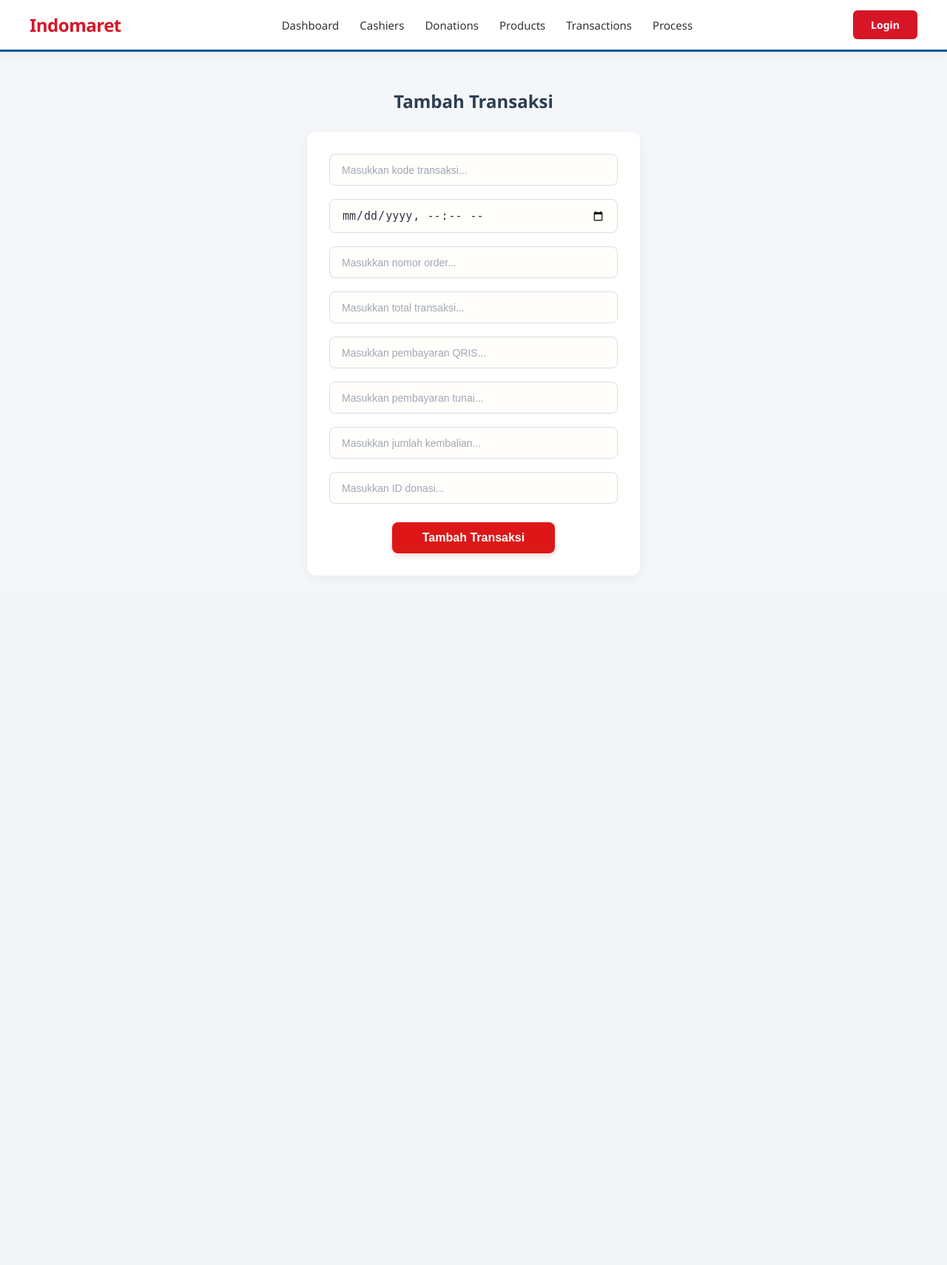
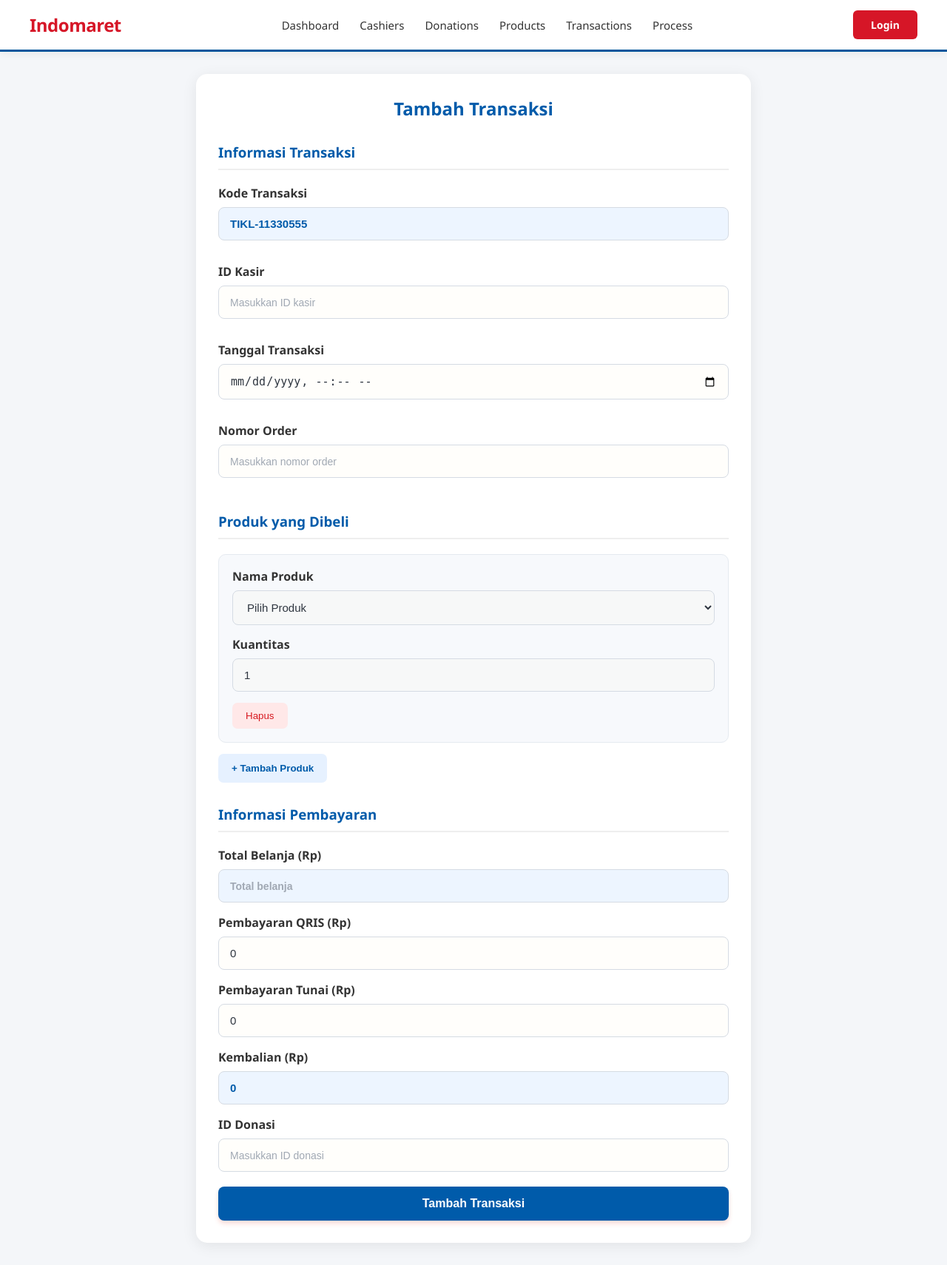
Before and after one commit to dirakhraa/RPL4_indomaret_POS, a PHP site: page /pages/transactions/add.php in a window 1280 px wide. Shown: the whole page at 74% size. Before the commit the page ends 752 px from the top, so only its background shows below. Run offline with PHP 8.4, Linux system fonts and the light colour scheme; data that the repository does not hold is empty.

Commit message:
Update fitur transaksi PHP

```diff
--- a/pages/transactions/add.php
+++ b/pages/transactions/add.php
@@ -1,50 +1,229 @@
 <?php
-// Mendefinisikan ROOTPATH
-define('ROOTPATH', $_SERVER['DOCUMENT_ROOT'] . '/indomaret_RPL4/');
+define('ROOTPATH', $_SERVER['DOCUMENT_ROOT'] . '/indomaret_RPL4');
 
+include ROOTPATH . '/config/config.php';
 include ROOTPATH . '/includes/header.php';
+
+// Mengambil daftar produk dari database
+$query_produk = mysqli_query($connection, "SELECT * FROM tabel_produk");
 ?>
 
-<center style="margin-top: 50px;">
+<div class="transaction-container">
 
-    <h1>Tambah Transaksi</h1>
+    <form action="../../process/transactions_process.php" method="post" class="transaction-form">
 
-    <form action="../../process/transactions_process.php" method="post">
+        <h1>Tambah Transaksi</h1>
 
         <input type="hidden" name="action" value="add">
 
+        <!-- INFORMASI TRANSAKSI -->
+        <h3>Informasi Transaksi</h3>
+
         <div class="input-group">
 
-            <input type="text" name="kode_transaksi" class="custom-input" placeholder="Masukkan kode transaksi..."
-                required>
+            <div class="form-field">
+                <label>Kode Transaksi</label>
+                <input type="text" name="kode_transaksi" class="custom-input"
+                    value="TIKL-<?= date('His') . rand(10, 99); ?>" readonly required>
+            </div>
 
-            <input type="datetime-local" name="tanggal_transaksi" class="custom-input" required>
+            <div class="form-field">
+                <label>ID Kasir</label>
+                <input type="number" name="id_kasir" class="custom-input" placeholder="Masukkan ID kasir" required>
+            </div>
 
-            <input type="text" name="no_order" class="custom-input" placeholder="Masukkan nomor order..." required>
+            <div class="form-field">
+                <label>Tanggal Transaksi</label>
+                <input type="datetime-local" name="tanggal_transaksi" class="custom-input" required>
+            </div>
 
-            <input type="number" name="total" class="custom-input" placeholder="Masukkan total transaksi..." step="0.01"
-                required>
-
-            <input type="number" name="QRIS" class="custom-input" placeholder="Masukkan pembayaran QRIS..." step="0.01"
-                required>
-
-            <input type="number" name="tunai" class="custom-input" placeholder="Masukkan pembayaran tunai..." required>
-
-            <input type="number" name="kembalian" class="custom-input" placeholder="Masukkan jumlah kembalian..."
-                required>
-
-            <input type="number" name="id_donasi" class="custom-input" placeholder="Masukkan ID donasi..." required>
+            <div class="form-field">
+                <label>Nomor Order</label>
+                <input type="text" name="no_order" class="custom-input" placeholder="Masukkan nomor order" required>
+            </div>
 
         </div>
 
-        <button type="submit" class="btn btn-primary">
+        <!-- PRODUK YANG DIBELI -->
+        <h3>Produk yang Dibeli</h3>
+
+        <div id="daftar-produk">
+
+            <div class="baris-produk">
+
+                <div class="form-field">
+                    <label>Nama Produk</label>
+
+                    <select name="id_produk[]" class="custom-input" onchange="hitungTotal()" required>
+
+                        <option value="">Pilih Produk</option>
+
+                        <?php
+                        mysqli_data_seek($query_produk, 0);
+
+                        while ($produk = mysqli_fetch_assoc($query_produk)) {
+                        ?>
+
+                        <option value="<?= $produk['id_produk']; ?>" data-harga="<?= $produk['harga']; ?>"
+                            data-diskon="<?= $produk['diskon']; ?>">
+
+                            <?= htmlspecialchars($produk['nama_produk']); ?>
+
+                        </option>
+
+                        <?php } ?>
+
+                    </select>
+                </div>
+
+                <div class="form-field">
+                    <label>Kuantitas</label>
+
+                    <input type="number" name="kuantitas[]" class="custom-input" placeholder="Masukkan jumlah produk"
+                        min="1" value="1" oninput="hitungTotal()" required>
+                </div>
+
+                <button type="button" class="btn-hapus-produk" onclick="hapusProduk(this)">
+                    Hapus
+                </button>
+
+            </div>
+
+        </div>
+
+        <button type="button" class="btn-tambah-produk" onclick="tambahProduk()">
+            + Tambah Produk
+        </button>
+
+        <!-- PEMBAYARAN -->
+        <h3>Informasi Pembayaran</h3>
+
+        <div class="form-field">
+            <label for="total">Total Belanja (Rp)</label>
+
+            <input type="number" id="total" name="total" class="custom-input" placeholder="Total belanja" readonly
+                required>
+        </div>
+
+        <div class="form-field">
+            <label for="QRIS">Pembayaran QRIS (Rp)</label>
+
+            <input type="number" id="QRIS" name="QRIS" class="custom-input" placeholder="Masukkan pembayaran QRIS"
+                min="0" step="0.01" value="0" oninput="hitungKembalian()" required>
+        </div>
+
+        <div class="form-field">
+            <label for="tunai">Pembayaran Tunai (Rp)</label>
+
+            <input type="number" id="tunai" name="tunai" class="custom-input" placeholder="Masukkan pembayaran tunai"
+                min="0" value="0" oninput="hitungKembalian()" required>
+        </div>
+
+        <div class="form-field">
+            <label for="kembalian">Kembalian (Rp)</label>
+
+            <input type="number" id="kembalian" name="kembalian" class="custom-input" placeholder="Kembalian" value="0"
+                readonly>
+        </div>
+
+        <div class="form-field">
+            <label for="id_donasi">ID Donasi</label>
+
+            <input type="number" id="id_donasi" name="id_donasi" class="custom-input" placeholder="Masukkan ID donasi"
+                required>
+        </div>
+
+        <!-- TOMBOL SIMPAN -->
+        <button type="submit" class="btn btn-primary btn-simpan">
             Tambah Transaksi
         </button>
 
     </form>
 
-</center>
+</div>
 
-<?php
-include ROOTPATH . '/includes/footer.php';
-?>
+<script>
+// MENAMBAHKAN PRODUK
+function tambahProduk() {
+
+    let daftar = document.getElementById("daftar-produk");
+
+    let baris = daftar.querySelector(".baris-produk").cloneNode(true);
+
+    baris.querySelector("select").value = "";
+    baris.querySelector("input").value = 1;
+
+    daftar.appendChild(baris);
+
+    hitungTotal();
+}
+
+
+// MENGHAPUS PRODUK
+function hapusProduk(tombol) {
+
+    let daftar = document.getElementById("daftar-produk");
+
+    if (daftar.querySelectorAll(".baris-produk").length > 1) {
+
+        tombol.closest(".baris-produk").remove();
+
+        hitungTotal();
+
+    } else {
+
+        alert("Minimal harus ada satu produk.");
+
+    }
+}
+
+
+// MENGHITUNG TOTAL BELANJA
+function hitungTotal() {
+
+    let total = 0;
+
+    document.querySelectorAll(".baris-produk").forEach(function(baris) {
+
+        let pilihan = baris.querySelector("select");
+
+        let jumlah = parseInt(baris.querySelector("input").value) || 0;
+
+        if (pilihan.selectedIndex > 0) {
+
+            let option = pilihan.options[pilihan.selectedIndex];
+
+            let harga = parseInt(option.dataset.harga) || 0;
+
+            let diskon = parseInt(option.dataset.diskon) || 0;
+
+            total += (harga - diskon) * jumlah;
+
+        }
+
+    });
+
+    document.getElementById("total").value = total;
+
+    hitungKembalian();
+}
+
+
+// MENGHITUNG KEMBALIAN
+function hitungKembalian() {
+
+    let total = parseFloat(document.getElementById("total").value) || 0;
+
+    let qris = parseFloat(document.getElementById("QRIS").value) || 0;
+
+    let tunai = parseFloat(document.getElementById("tunai").value) || 0;
+
+    let kembalian = (qris + tunai) - total;
+
+    document.getElementById("kembalian").value =
+        Math.max(0, kembalian);
+
+}
+</script>
+
+<?php include ROOTPATH . '/includes/footer.php'; ?>
```
Also changed, not shown: pages/transactions/transactions_details.php (+160 -44 lines), process/transactions_process.php (+159 -0 lines).
